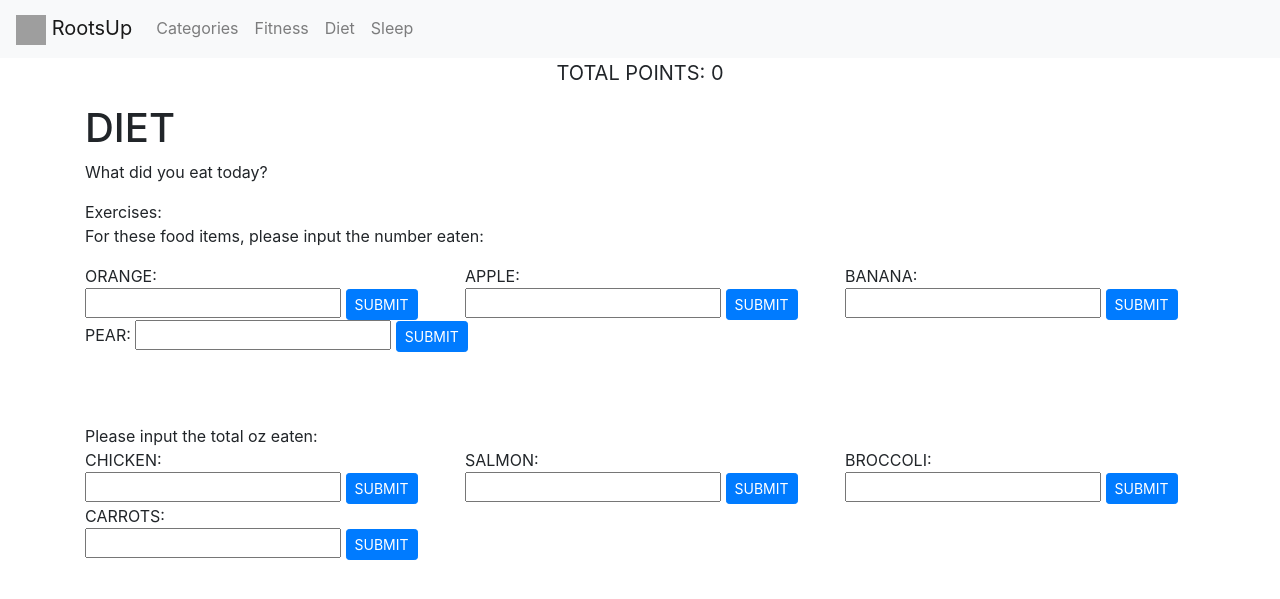
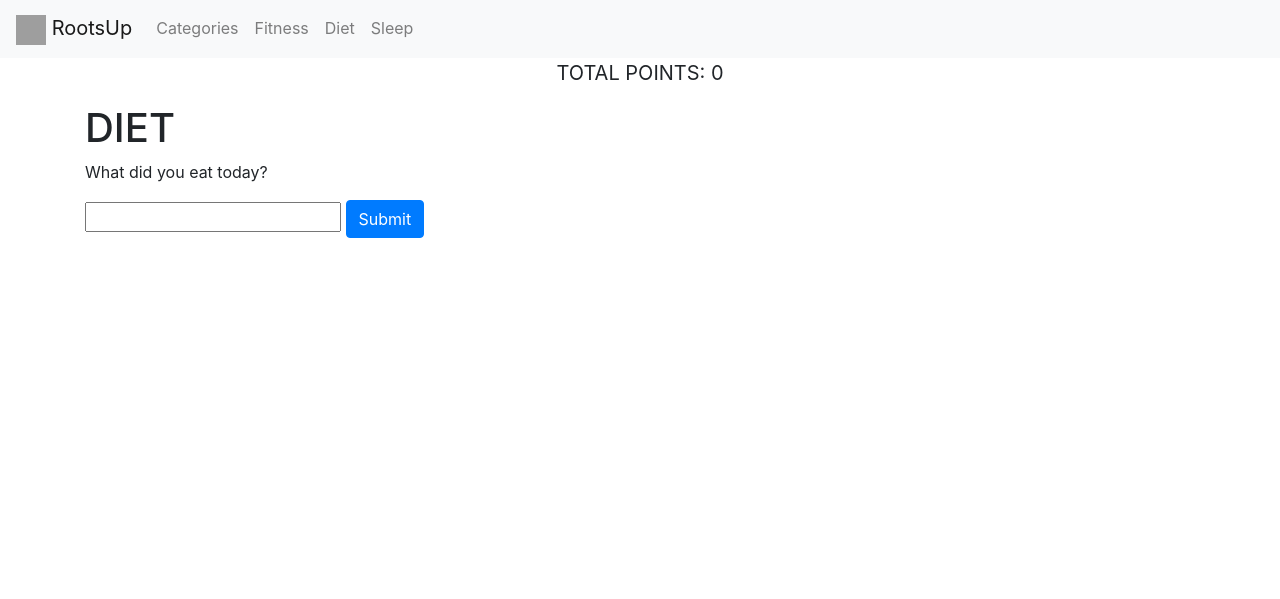
Before and after one commit to katherine81779/rootsup, a Flask app: page /diet in a window 1280 px wide. Shown: the top 599 px of the page. Run offline with Flask 2, Linux system fonts and the light colour scheme; some libraries are stand-ins or nearby versions; grey boxes are pictures that could not be loaded.

Commit message:
edit diet.html and add path for it

```diff
--- a/main.py
+++ b/main.py
@@ -1,4 +1,5 @@
 from flask import Flask, render_template, request, redirect
+import json
 app = Flask(__name__)
 
 totalPoints = 0
@@ -6,8 +7,6 @@ username = ""
 
 from nutritionix import Nutritionix
 nix = Nutritionix(app_id="cf89e5fd", api_key="a5dbbc411a9326eb6c9391e93071677e")
-pizza = nix.search("chicken")
-results = pizza.json()
 
 
 @app.route("/")
@@ -42,6 +41,16 @@ def enterHours():
 
         return redirect("/categories")
 
+@app.route("/inputFood", methods = ['POST', 'GET'])
+def enterFood():
+    if request.method == 'POST':
+        foodInput = request.form['foodItem']
+        nix.search(foodInput)
+        results = foodInput.json()
+        print(results)
+
+        print(nix.search().nxql(fields=["nf_calories"]).json())
+
 
 
 if __name__ == "__main__":
--- a/templates/diet.html
+++ b/templates/diet.html
@@ -8,87 +8,20 @@
 </head>
 
 
+<body>
+	<body>
 
-<body>
+		<div class="container">
+		  <blockquote class="blockquote text-center">
+				<p class="mb-0">TOTAL POINTS: {{ totalPoints }}</p>
+		  </blockquote>
+		  <h1>DIET</font></h1>
+		  <p>What did you eat today?</p>
 
-    <blockquote class="blockquote text-center">
-        <p class="mb-0">TOTAL POINTS: {{ totalPoints }}</p>
-    </blockquote>
+		  <form action="/inputFood", method = "post">
+			<input type="text" name="foodItem">
+			<input class="btn btn-primary" type="submit" value="Submit">
+		  </form>
+</body>
 
-<div class = "container">
-	<h1> DIET </font> </h1>
-	<p> What did you eat today? </p>
-
-	<p>
-	Exercises: <br>
-	For these food items, please input the number eaten:<br>
-
-
-	<div class = "row">
-
-	<div class = "col">
-	ORANGE: <br>
-	<input type = "text" name = "orange">
-	<button type = "button" class = "btn btn-primary btn-sm">SUBMIT</	button>
-	<br>
-	</div>
-
-	<div class = "col">
-	APPLE: <br>
-	<input type = "text" name = "apple">
-	<button type = "button" class = "btn btn-primary btn-sm">SUBMIT</	button>
-	<br>
-	</div>
-
-	<div class = "col">
-	BANANA: <br>
-	<input type = "text" name = "banana">
-	<button type = "button" class = "btn btn-primary btn-sm">SUBMIT</	button>
-	<br>
-	</div>
-
-	<div class = "col">
-	PEAR:
-	<input type = "text" name = "pear">
-	<button type = "button" class = "btn btn-primary btn-sm">SUBMIT</	button>
-	<br>
-	</div>
-
-	</div>
-
-
-	<br> <br> <br>
-
-	Please input the total oz eaten: <br>
-	<div class = "row">
-	<div class = "col">
-	CHICKEN: <br>
-	<input type = "text" name = "chicken">
-	<button type = "button" class = "btn btn-primary btn-sm">SUBMIT</			button><br>
-	</div>
-	<div class = "col">
-	SALMON: <br>
-	<input type = "text" name = "salmon">
-	<button type = "button" class = "btn btn-primary btn-sm">SUBMIT</			button><br>
-	</div>
-	<div class = "col">
-	BROCCOLI: <br>
-	<input type = "text" name = "broccoli">
-	<button type = "button" class = "btn btn-primary btn-sm">SUBMIT</			button><br>
-	</div>
-	<div class = "col">
-	CARROTS: <br>
-	<input type = "text" name = "carrots">
-	<button type = "button" class = "btn btn-primary btn-sm">SUBMIT</			button><br>
-	</div>
-
-	</div>
-	</p>
-
-
-
-
-
-
-</body>
 </html>
--- a/templates/sleep.html
+++ b/templates/sleep.html
@@ -1,4 +1,5 @@
 <!DOCTYPE HTML>
+<html>
 <head>
   <title>Sleep</title>
     {% include 'header.html' %}
@@ -19,3 +20,5 @@
     <input class="btn btn-primary" type="submit" value="Submit">
   </form>
 </body>
+
+</html>
```
